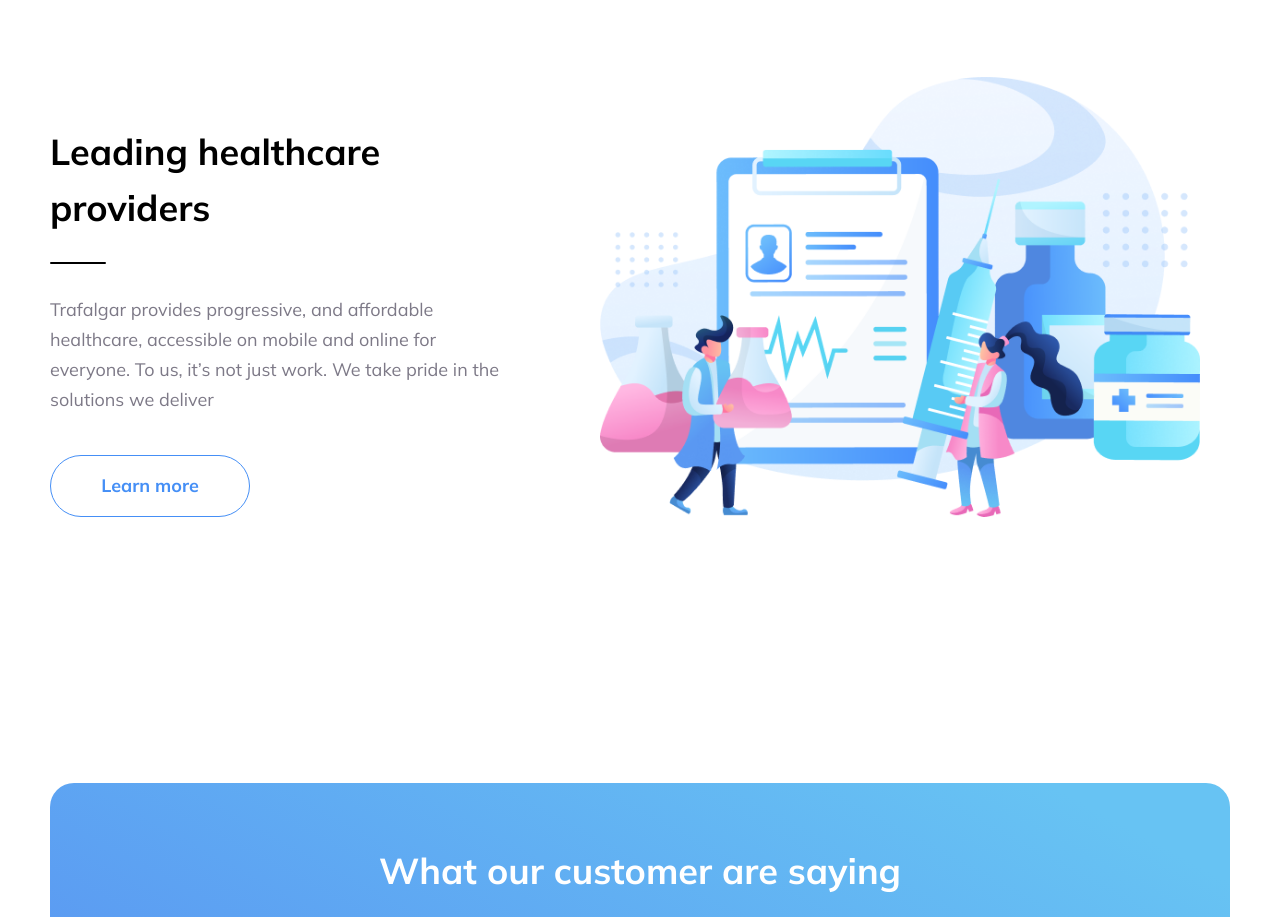
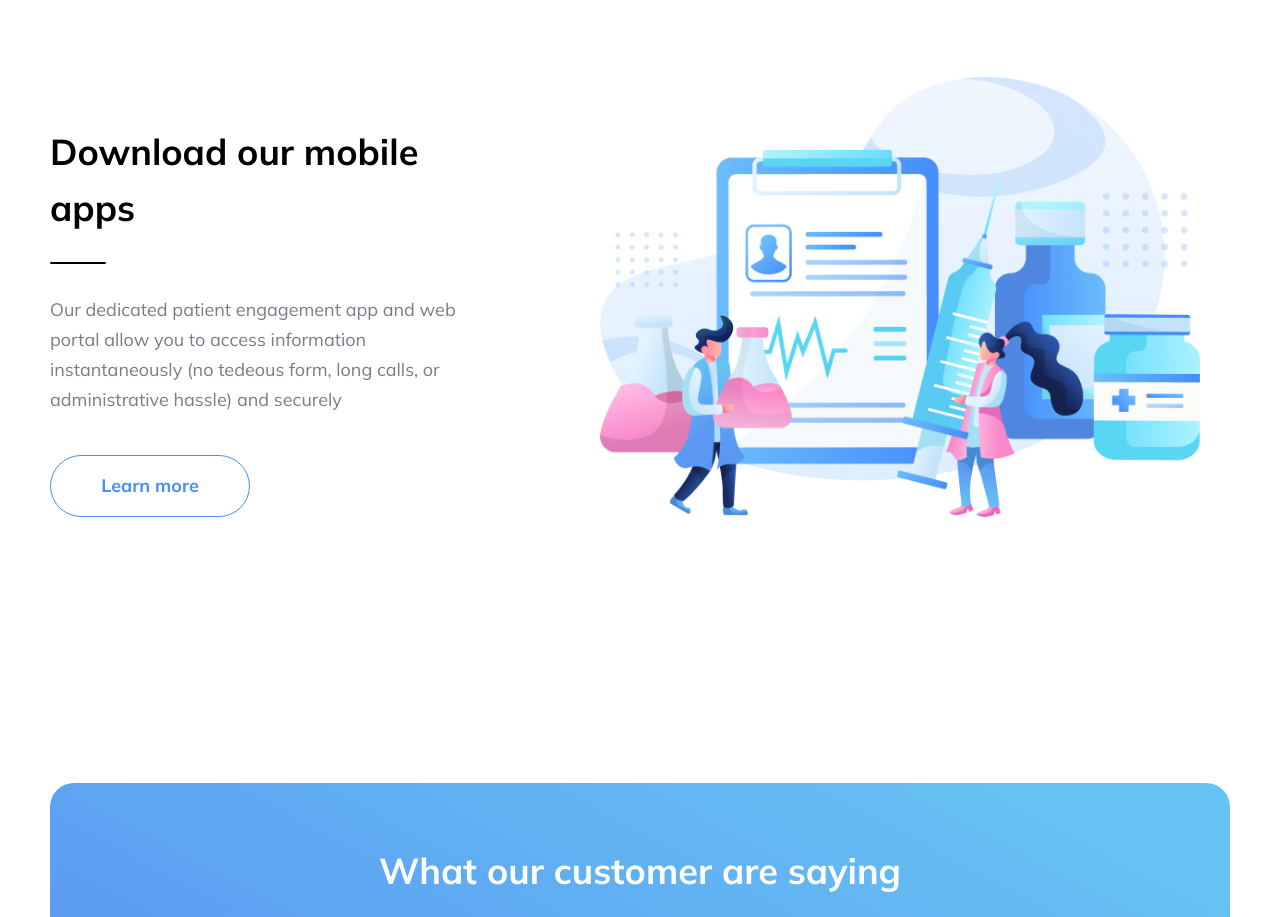
Before and after one commit to kopalaGitHub/Trafalgar.io, a website: page index.html in a window 1280 px wide. Shown: the part 2700-3617 px from the top of the page. Drawn offline with Linux system fonts and the light colour scheme.

Commit message:
content change

```diff
--- a/index.html
+++ b/index.html
@@ -149,14 +149,12 @@
         </div>
         <div class="aboutSection_wrapper">
           <div class="aboutSection_wrapper-contentSide">
-            <h2 class="aboutSection_wrapper-title">
-              Leading healthcare providers
-            </h2>
+            <h2 class="aboutSection_wrapper-title">Download our mobile apps</h2>
             <div class="line"></div>
             <p class="aboutSection_wrapper-content">
-              Trafalgar provides progressive, and affordable healthcare,
-              accessible on mobile and online for everyone. To us, it’s not just
-              work. We take pride in the solutions we deliver
+              Our dedicated patient engagement app and web portal allow you to
+              access information instantaneously (no tedeous form, long calls,
+              or administrative hassle) and securely
             </p>
             <button class="button--blueBorder">Learn more</button>
           </div>
```
